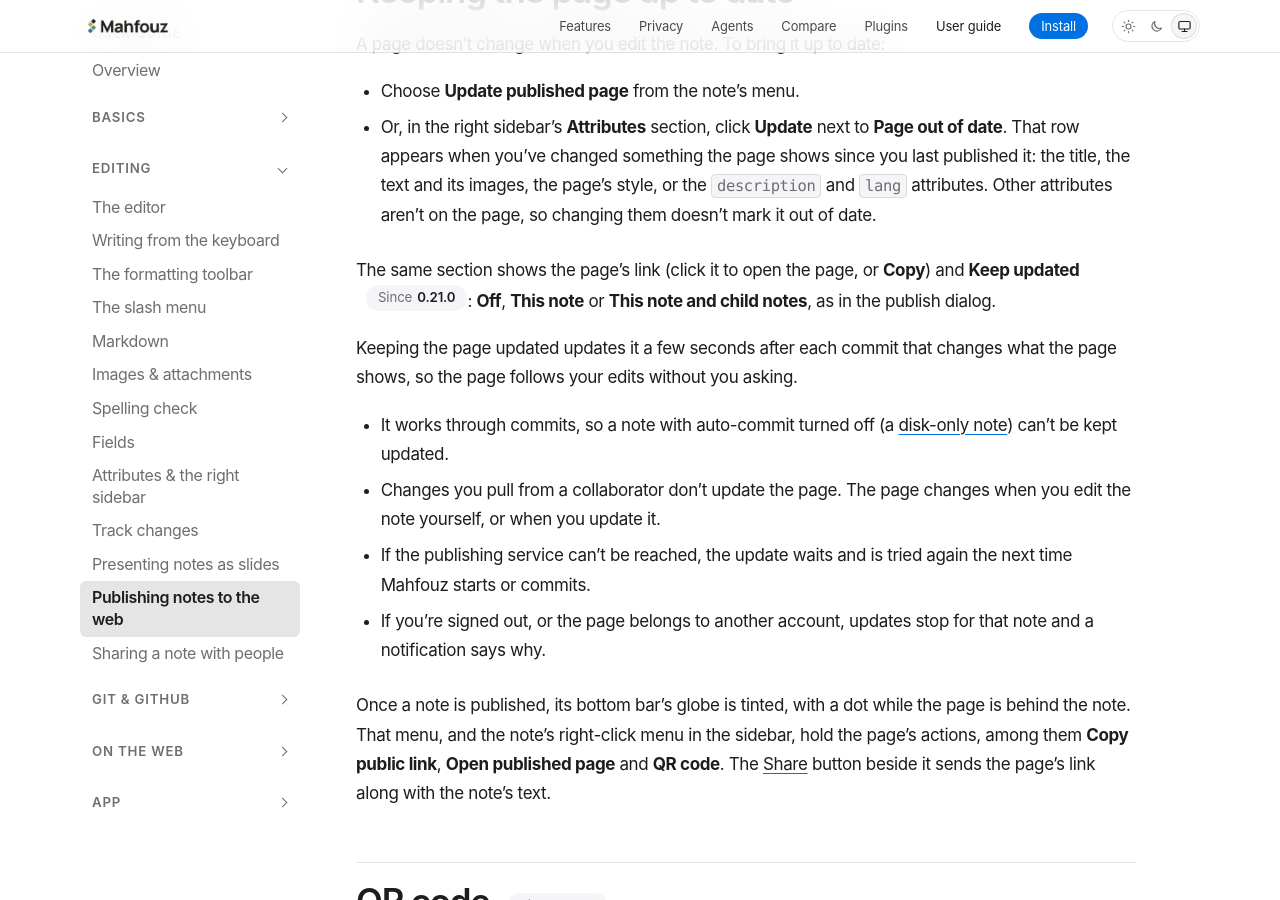
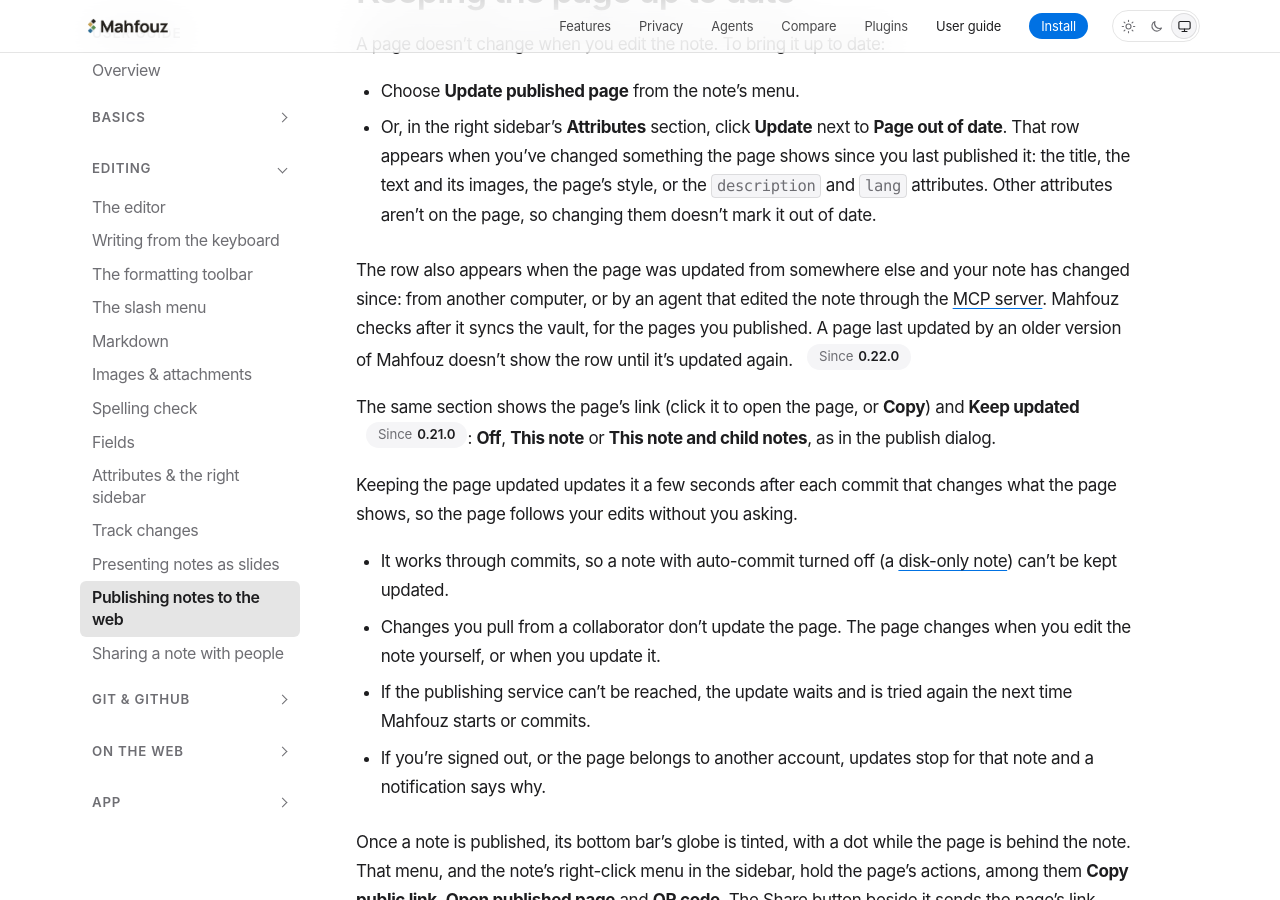
Before and after one commit to mahfouz-app/docs, a Jekyll site: the page built from guide/publishing.md, in a window 1280 px wide and 900 px high, scrolled down 3020 px. Built offline with Jekyll 4.4.1, drawn with Linux system fonts in a browser that asks for light colours.

Commit message:
guide(publishing): a page updated elsewhere shows out of date after a sync (#292)
Co-authored-by: Claude Opus 5.5 <noreply@anthropic.com>

```diff
--- a/guide/publishing.md
+++ b/guide/publishing.md
@@ -126,6 +126,13 @@ A page doesn't change when you edit the note. To bring it up to date:
   images, the page's style, or the `description` and `lang` attributes.
   Other attributes aren't on the page, so changing them doesn't mark it out
   of date.
+
+The row also appears when the page was updated from somewhere else and your
+note has changed since: from another computer, or by an agent that edited the
+note through the [MCP server](/guide/online-agents/). Mahfouz checks after it syncs
+the vault, for the pages you published. A page last updated by an older
+version of Mahfouz doesn't show the row until it's updated again.
+{% include since.html v="0.22.0" %}
 
 The same section shows the page's link (click it to open the page, or
 **Copy**) and **Keep updated** {% include since.html v="0.21.0" %}: **Off**, **This note** or **This note
```
